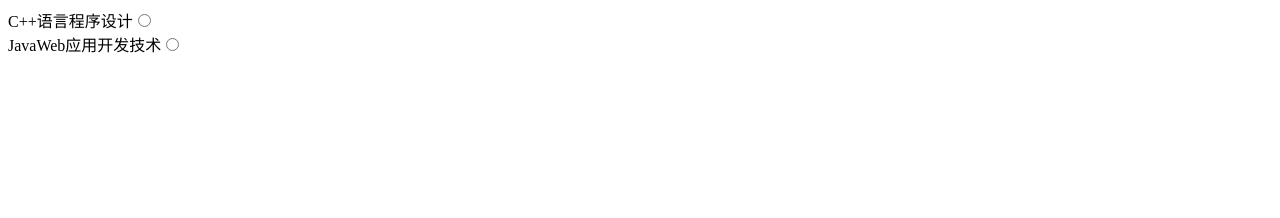
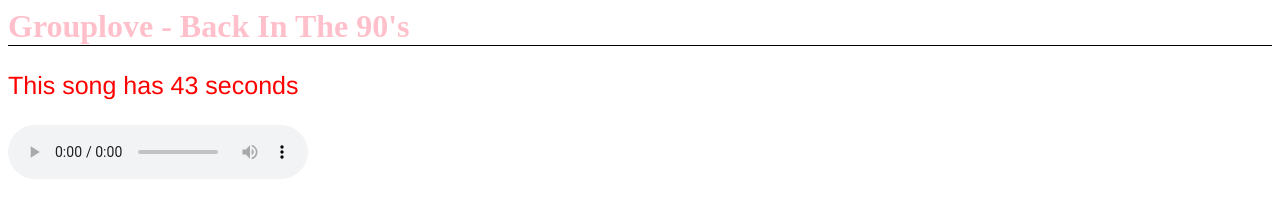
Before and after one commit to d1ngx/ericdoomed.github.io, a plain HTML site: page index.html in a window 1280 px wide. Drawn offline with Linux system fonts and the light colour scheme.

Commit message:
Initial commit

```diff
--- a/index.html
+++ b/index.html
@@ -1,12 +1,31 @@
 <!DOCUTYPE  html>
 <html>
-<head> </head>
+<head>
+<style>
+h1{
+
+border-bottom: 1px solid black;
+color:pink;
+}
+
+p{
+color: red;
+font-size: 25px;
+font-family: Helvetica;
+}
+</style>
+ </head>
 <body>
 
-<form action="3-receive.jsp" >
-	C++语言程序设计<input type="radio" name="book" value="C++语言程序设计"><br>
-	JavaWeb应用开发技术<input type="radio" name="book" value="JavaWeb应用开发技术">
-</form>
+
+<h1> Grouplove - Back In The 90's</h1>
+<p> This song has 43 seconds</p>
+<audio controls autoplay>
+	<source src="Grouplove - Back In The 90's.mp3"/>
+</audio>
+<!--
+Three standard formats for web browsers are .mp3 .wav. and .ogg
+-->
 </body>
 
 </html>
```
Also changed, not shown: 1 other file.
